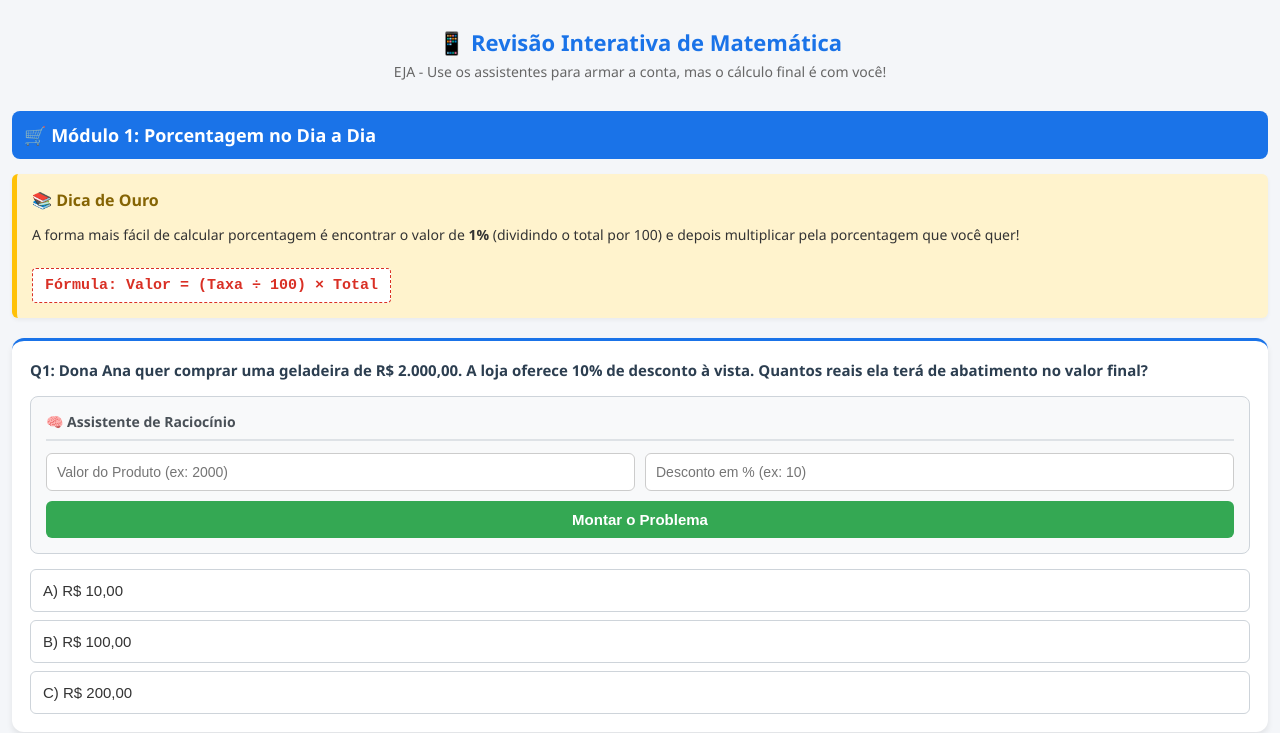
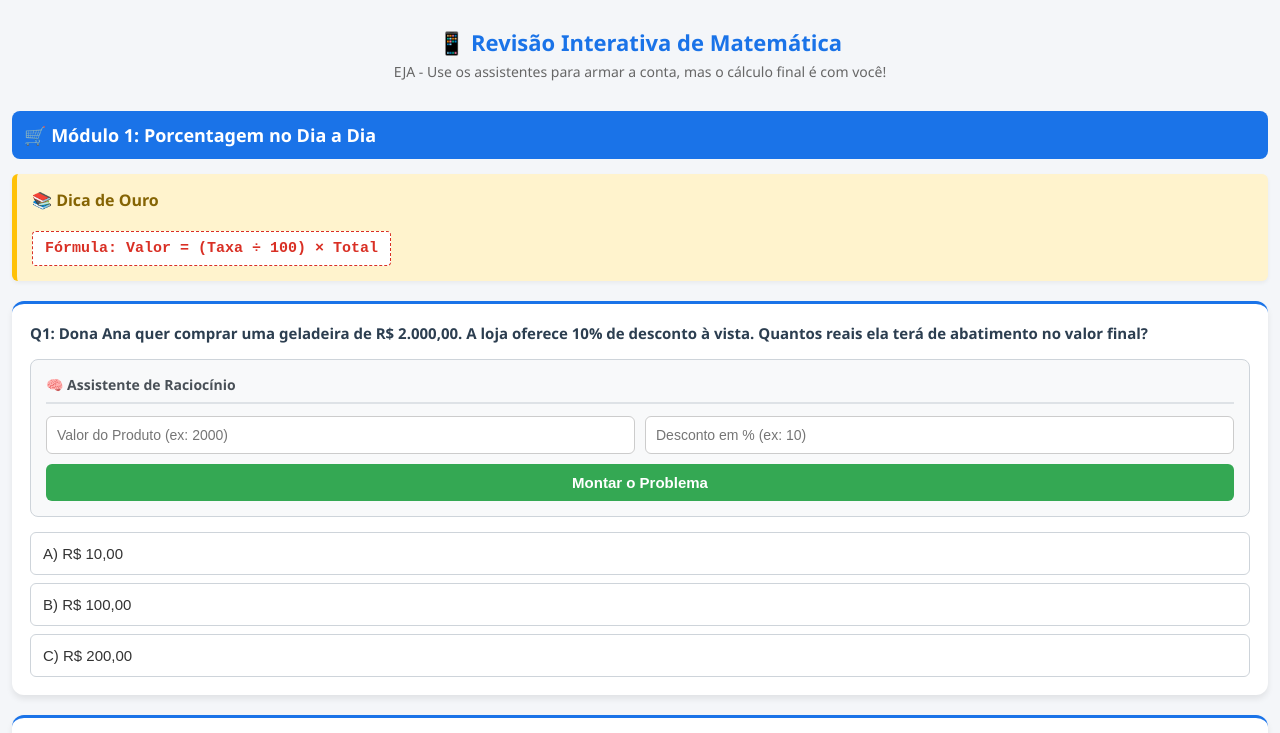
Before and after one commit to Igor6363738/revis-o, a plain HTML site: page index.html in a window 1280 px wide. Shown: the top 733 px of the page. Drawn offline with Linux system fonts and the light colour scheme.

Commit message:
Update index.html

```diff
--- a/index.html
+++ b/index.html
@@ -52,7 +52,7 @@
 
     <div class="revisao-card">
         <h4>📚 Dica de Ouro</h4>
-        <p>A forma mais fácil de calcular porcentagem é encontrar o valor de <strong>1%</strong> (dividindo o total por 100) e depois multiplicar pela porcentagem que você quer!</p>
+
         <div class="formula">Fórmula: Valor = (Taxa ÷ 100) × Total</div>
     </div>
 
```
